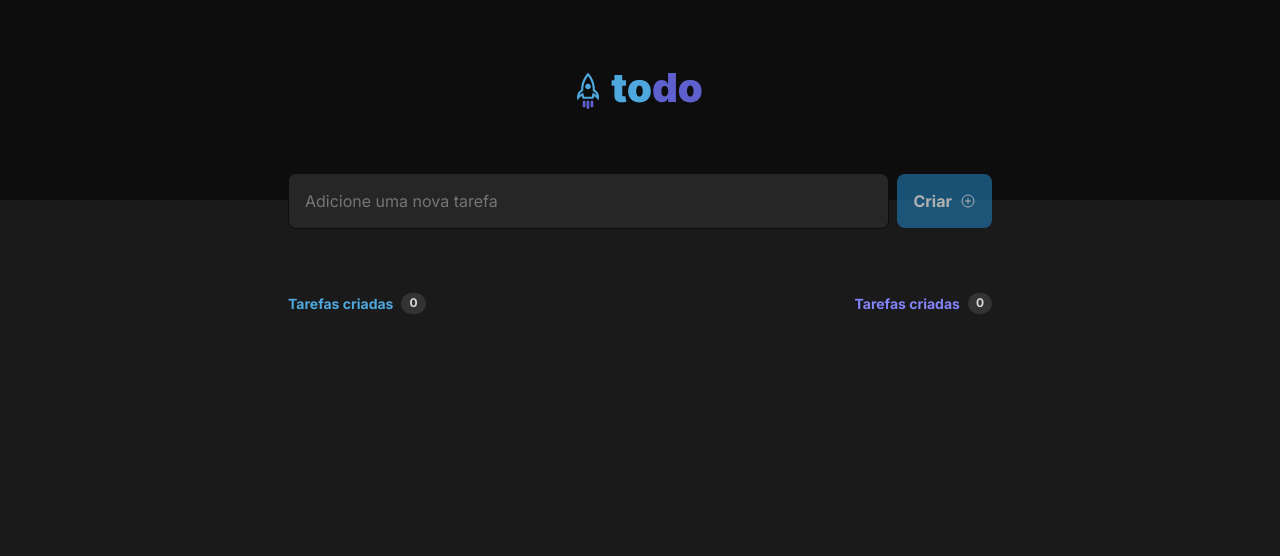
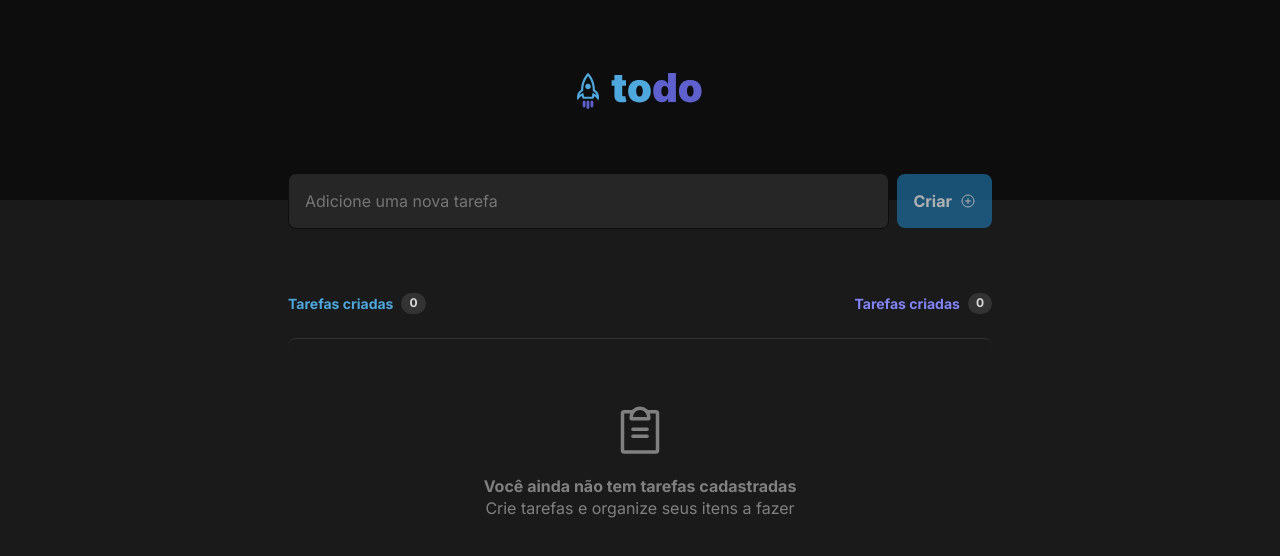
Before and after one commit to jbresolinn/ignite-01-todo, a React (Vite) app in the folder 01-todo/: page / in a window 1280 px wide. Shown: the top 556 px of the page. Built offline with nearby package versions, Linux system fonts and the light colour scheme.

Commit message:
(01) feat: no tasks content

```diff
--- a/01-todo/src/App.module.css
+++ b/01-todo/src/App.module.css
@@ -5,3 +5,20 @@
   align-items: center;
   justify-content: space-between;
 }
+
+.noTasksContent {
+  margin: 1.5rem 0 0;
+  border-top: 1px solid var(--gray-400);
+  border-radius: 8px;
+  padding: 4rem 0;
+
+  display: flex;
+  flex-direction: column;
+  align-items: center;
+  justify-items: center;
+}
+
+.noTasksContent strong {
+  margin: 1rem 0 0;
+  line-height: 1.4;
+}
--- a/01-todo/src/App.tsx
+++ b/01-todo/src/App.tsx
@@ -5,6 +5,7 @@ import styles from './App.module.css'
 import { Sheets } from "./components/Sheets/Sheets"
 import { Task } from "./components/Task/Task"
 import { useState } from "react"
+import { ClipboardText } from "phosphor-react"
 
 interface TaskProps {
   id: string
@@ -47,7 +48,18 @@ function App() {
           </header>
 
           <div className={styles.taskListContent}>
-            {tasks.map(task => <Task key={task.id} task={task} onToggleTaskStatus={toggleTaskStatus} onDeleteTask={deleteTask}/> )}
+            {tasks.length
+              ? (tasks.map(task =>
+                  <Task key={task.id} task={task} onToggleTaskStatus={toggleTaskStatus} onDeleteTask={deleteTask}/> )
+                )
+              : (
+                  <div className={styles.noTasksContent}>
+                    <ClipboardText size={56} />
+                    <strong>Você ainda não tem tarefas cadastradas</strong>
+                    <span>Crie tarefas e organize seus itens a fazer</span>
+                  </div>
+                )
+            }
           </div>
         </section>
       </div>
```
